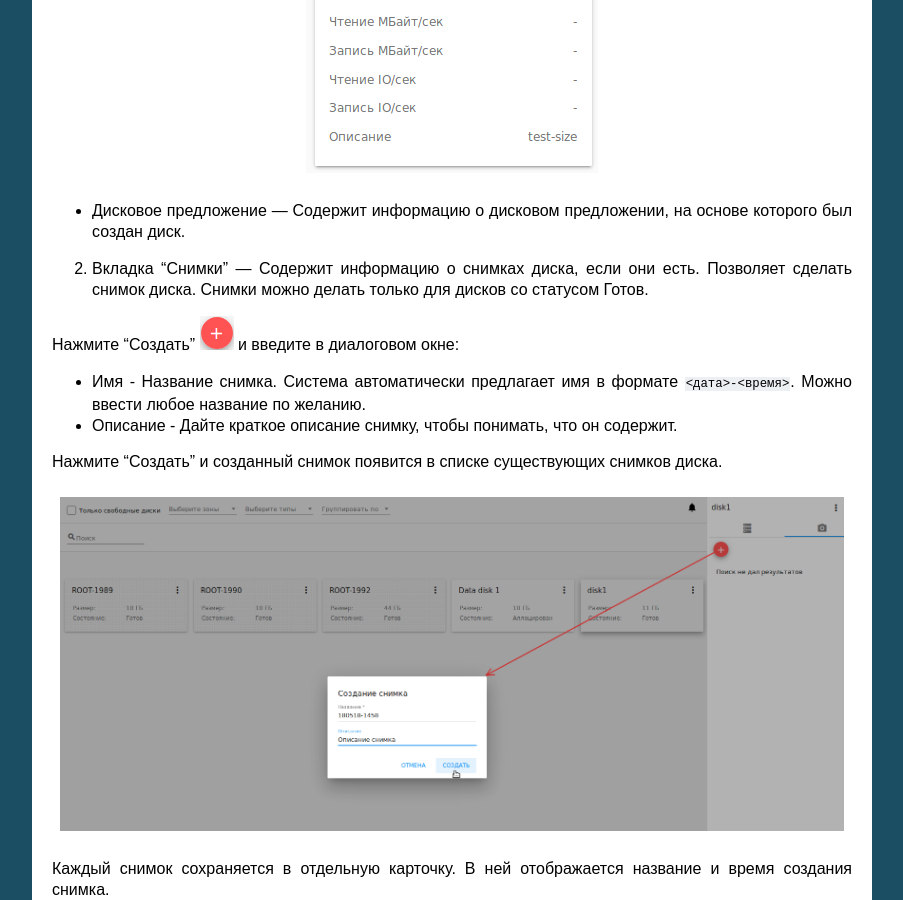
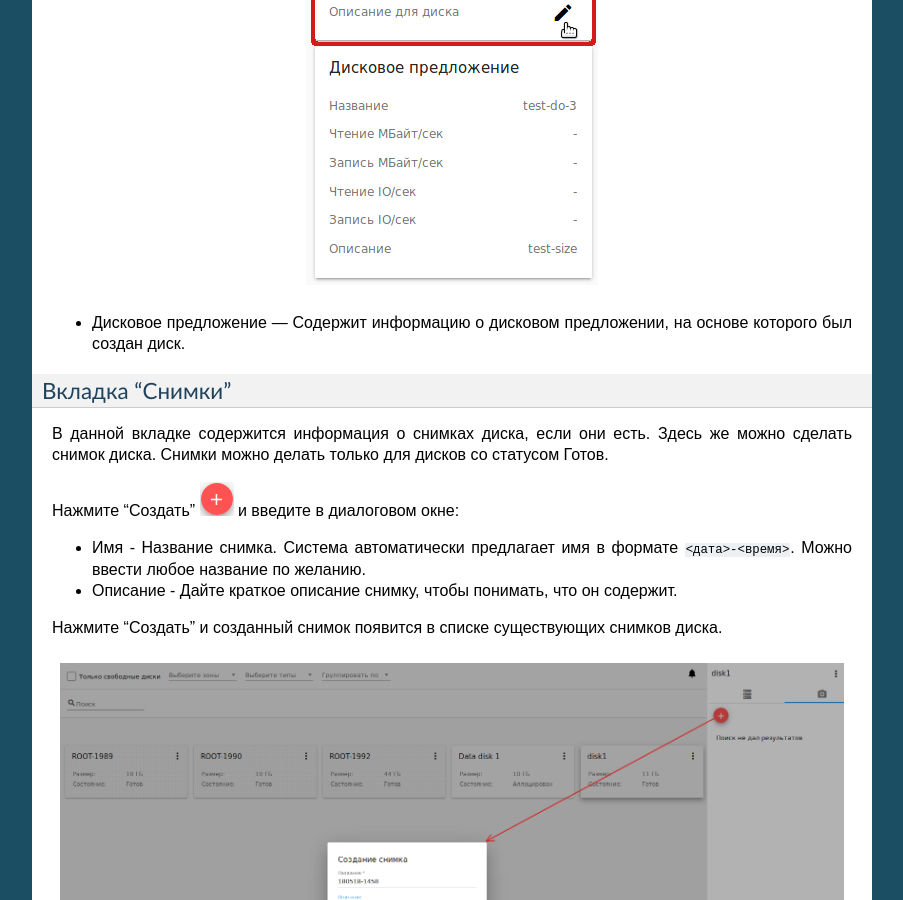
Before and after one commit to MaslovaEV/RU_CloudStack-UI, a Sphinx documentation site: the page built from RUdocs/source/CSUI-Storage-RU.rst, in a window 1280 px wide and 900 px high, scrolled down 7114 px. Shown: the whole window, without its empty margins (198-1101 px from the left). Built offline with Sphinx 7.4.7, drawn with Linux system fonts in a browser that asks for light colours; some of the changed text lies outside the part shown.

Commit message:
Update CSUI-Storage-RU.rst

```diff
--- a/RUdocs/source/CSUI-Storage-RU.rst
+++ b/RUdocs/source/CSUI-Storage-RU.rst
@@ -101,7 +101,13 @@
 
 В ней — две вкладки:
 
-1. Вкладка "Диск" — Содержит следующую информацию о диске:
+1. Вкладка "Диск"
+2. Вкладка "Снимки"
+
+Вкладка "Диск"
+""""""""""""""""""""""""""""""""""""""
+
+В данной вкладке содержится следующая информация о диске:
 
 - Общая информация — Размер, дата и время создания диска, тип хранилища (общее, локальное).
 - Описание — Позволяет добавить краткое описание к диску. Нажмите на блок «Описание» и введите краткое описание в текстовое поле.
@@ -116,7 +122,10 @@
 
 - Дисковое предложение — Содержит информацию о дисковом предложении, на основе которого был создан диск.
 
-2. Вкладка "Снимки" — Содержит информацию о снимках диска, если они есть. Позволяет сделать снимок диска. Снимки можно делать только для дисков со статусом Готов.
+Вкладка "Снимки"
+""""""""""""""""""""""""""""
+
+В данной вкладке содержится информация о снимках диска, если они есть. Здесь же можно сделать снимок диска. Снимки можно делать только для дисков со статусом Готов.
 
 Нажмите "Создать" |create icon| и введите в диалоговом окне:
 
@@ -134,7 +143,7 @@
 .. _Actions_on_Snapshot_Volume_RU:
 
 Список действий для снимков
-""""""""""""""""""""""""""""""""""""""""
++++++++++++++++++++++++++++++++++++++++
 
 Список действий для снимков содержит тот же перечень действий, что и в Информационной панели виртуальной машины:
 
```
